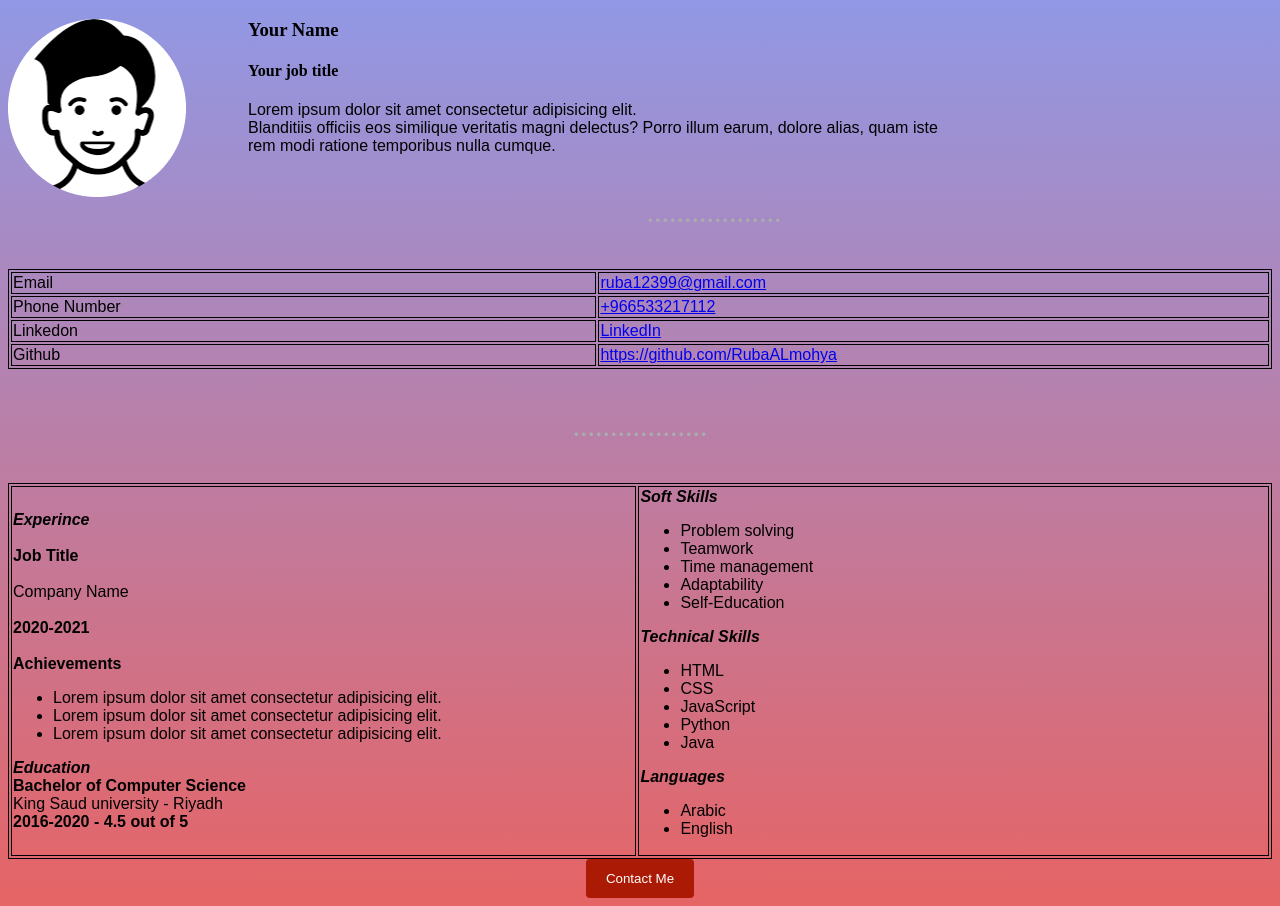
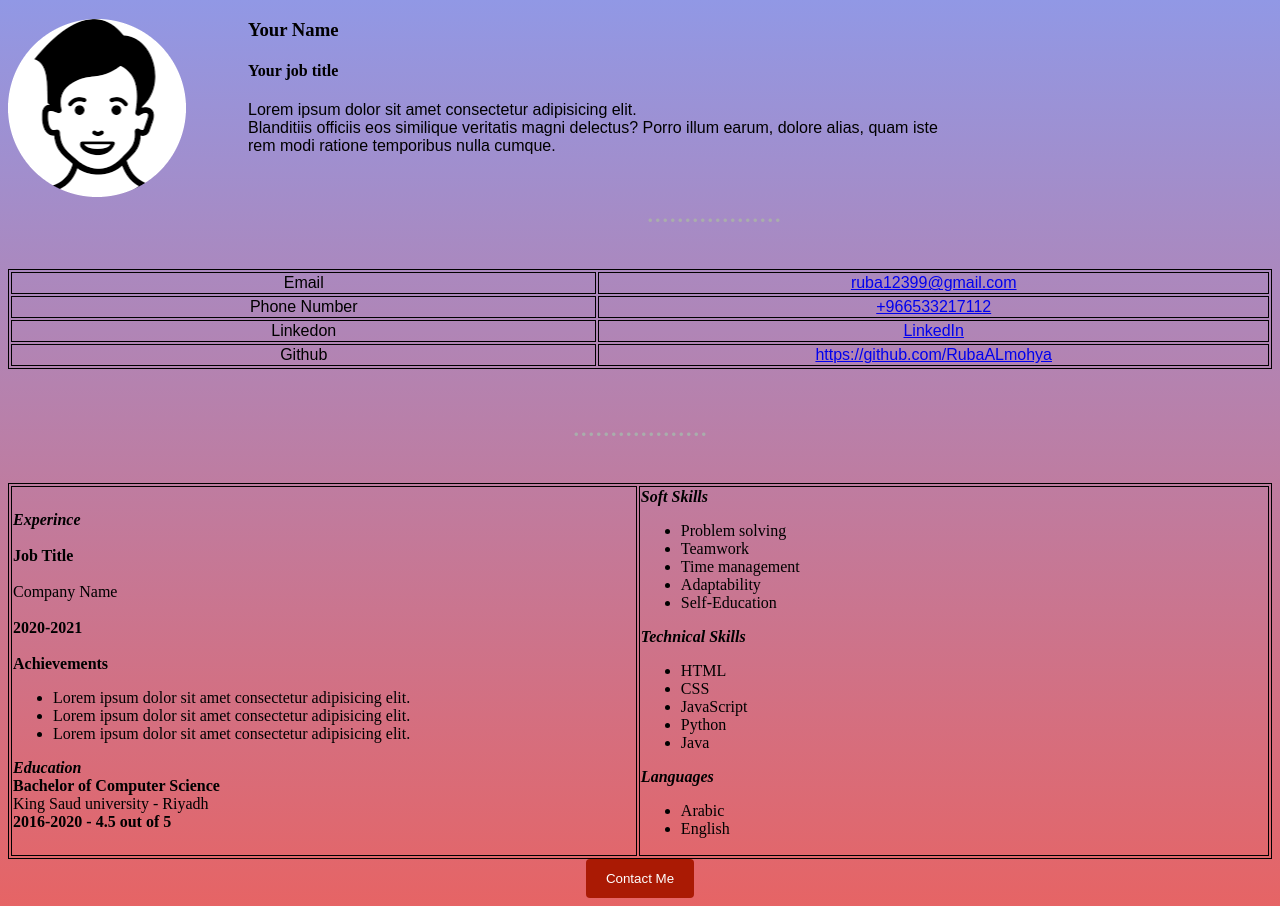
Before and after one commit to RubaALmohya/HTML_CSS_PROJECT, a plain HTML site: page index.html in a window 1280 px wide. Drawn offline with Linux system fonts and the light colour scheme; a web font is replaced by a local one.

Commit message:
Add files via upload

```diff
--- a/index.html
+++ b/index.html
@@ -41,30 +41,30 @@ p.p1 {
 <div class="t1">
     <table class="t1">
         <style>
-            table.t1,td {
+            table.t1,td.e1 {
               font-family: sans-serif;
               text-align: center;
 
             }
             </style>
         <tr>
-           <strong><td>Email</td></strong>
-          <td>  <a href="mailto: ruba12399@gmail.com">ruba12399@gmail.com</a></td>
+           <strong><td class="e1">Email</td></strong>
+          <td class="e1">  <a href="mailto: ruba12399@gmail.com">ruba12399@gmail.com</a></td>
 
 
         </tr>
         <tr>
-           <b> <td>Phone Number</td></b>
-            <td><a href="tel:+966533217112">+966533217112</a></td>
+           <b> <td class="e1">Phone Number</td></b>
+            <td class="e1"><a href="tel:+966533217112">+966533217112</a></td>
         </tr>
         <tr>
-            <td>Linkedon</td>
-           <td><a href="https://www.linkedin.com/feed/">LinkedIn</a>
+            <td class="e1">Linkedon</td>
+           <td class="e1"><a href="https://www.linkedin.com/feed/">LinkedIn</a>
         </tr>
         <tr>
-            <td>Github</td>
+            <td class="e1">Github</td>
 
-           <td><a href="https://github.com/RubaALmohya">https://github.com/RubaALmohya</a></td>
+           <td class="e1"><a href="https://github.com/RubaALmohya">https://github.com/RubaALmohya</a></td>
     </table>
 </div>
 
@@ -72,7 +72,7 @@ p.p1 {
 <div class="table2">
     <table class="t2">
         <style>
-            table.t2,td {
+            table.t2,td{
               text-align: left;
 
             }
```
